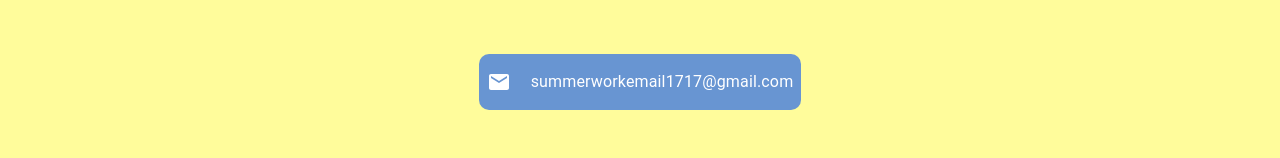
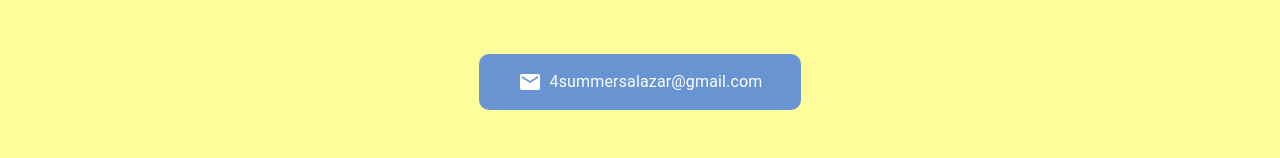
Before and after one commit to summerhanyuezheng/resumeProject, a React (Create React App) app in the folder myresume/: page / in a window 1280 px wide. Shown: the part 3764-3922 px from the top of the page. Built offline with nearby package versions, Linux system fonts and the light colour scheme.

Commit message:
small changes

```diff
--- a/myresume/src/Components/FrontEnd/ContactPageCom.jsx
+++ b/myresume/src/Components/FrontEnd/ContactPageCom.jsx
@@ -67,8 +67,8 @@ const ContactPage = () => {
               justifyContent:"center"
             }}
           >
-            <EmailIcon sx={{ marginRight: "20px", color:"white"  }}></EmailIcon>
-            <Typography sx={{color:'white'}}>summerworkemail1717@gmail.com</Typography>
+            <EmailIcon sx={{ marginRight: "8px", color:"white"  }}></EmailIcon>
+            <Typography sx={{color:'white'}}>4summersalazar@gmail.com</Typography>
           </Box>
 
 
```
